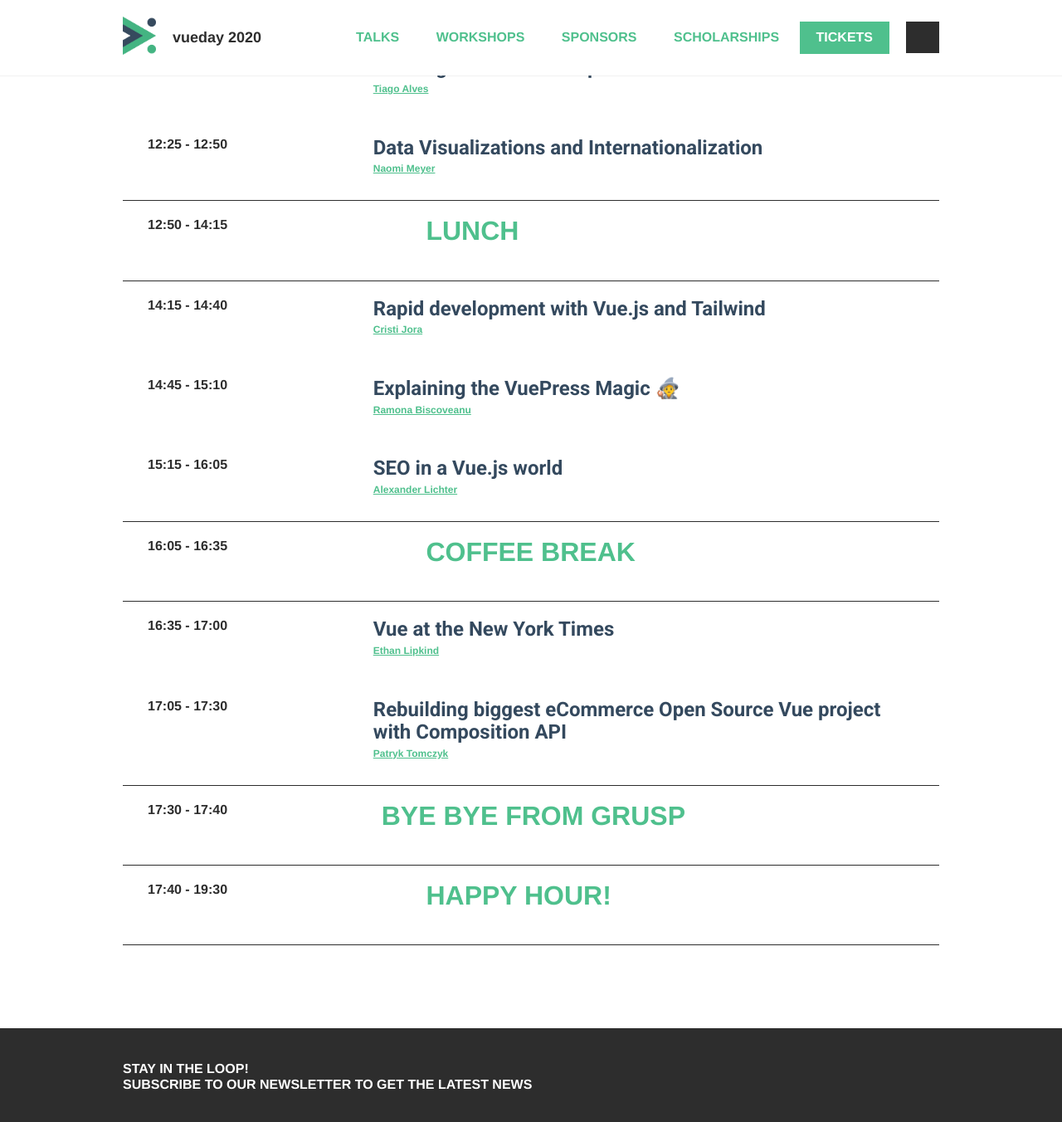
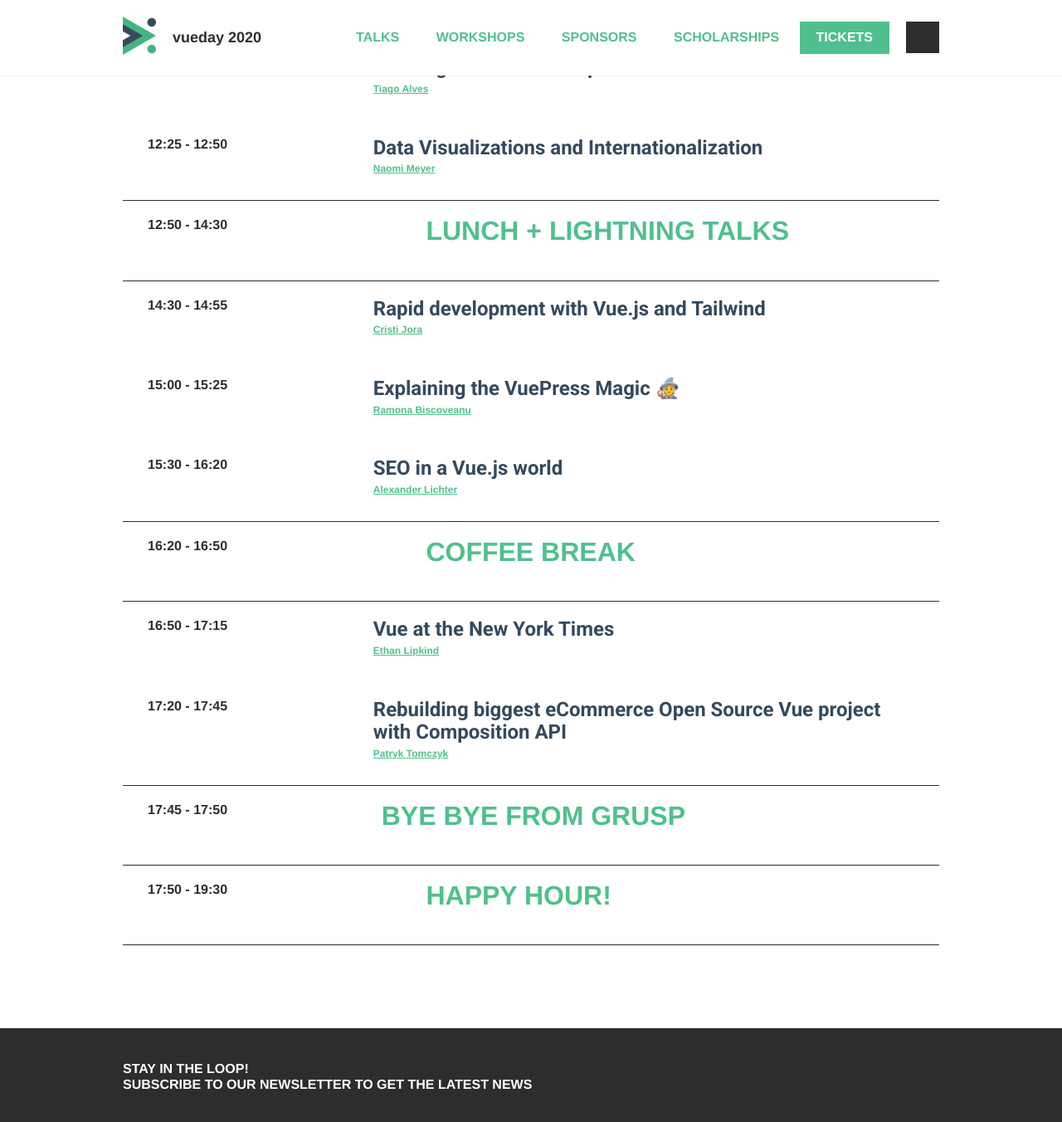
Before and after one commit to giuliatosato/2020.vueday.it, a Jekyll site: the page built from schedule.html, in a window 1280 px wide and 1400 px high, scrolled down 844 px. Shown: the top 1352 px of the window at 83% size. Built offline with Jekyll 4.4.1, drawn with Linux system fonts in a browser that asks for light colours; some web fonts are replaced; comment, search, counter and statistics services are not loaded.

Commit message:
Add lightning talks

```diff
--- a/schedule.html
+++ b/schedule.html
@@ -23,19 +23,19 @@
         {% include schedule/talk.html time='11:30 - 12:20' title='Cooking with NativeScript-Vue' fill='true' %}
         {% include schedule/talk.html time='12:25 - 12:50' title='Data Visualizations and Internationalization' fill='true' %}
 
-        {% include schedule/pause.html time='12:50 - 14:15' title='Lunch' icon="food" fill='true' %}
+        {% include schedule/pause.html time='12:50 - 14:30' title='Lunch + Lightning talks' icon="food" fill='true' %}
 
-        {% include schedule/talk.html time='14:15 - 14:40' title='Rapid development with Vue.js and Tailwind' fill='true' %}
-        {% include schedule/talk.html time='14:45 - 15:10' title='Explaining the VuePress Magic 🧙' fill='true' %}
-        {% include schedule/talk.html time='15:15 - 16:05' title='SEO in a Vue.js world' fill='true' %}
+        {% include schedule/talk.html time='14:30 - 14:55' title='Rapid development with Vue.js and Tailwind' fill='true' %}
+        {% include schedule/talk.html time='15:00 - 15:25' title='Explaining the VuePress Magic 🧙' fill='true' %}
+        {% include schedule/talk.html time='15:30 - 16:20' title='SEO in a Vue.js world' fill='true' %}
 
-        {% include schedule/pause.html time='16:05 - 16:35' title='Coffee break' icon="coffee" fill='true' %}
+        {% include schedule/pause.html time='16:20 - 16:50' title='Coffee break' icon="coffee" fill='true' %}
 
-        {% include schedule/talk.html time='16:35 - 17:00' title='Vue at the New York Times' fill='true' %}
-        {% include schedule/talk.html time='17:05 - 17:30' title='Rebuilding biggest eCommerce Open Source Vue project with Composition API' fill='true' %}
+        {% include schedule/talk.html time='16:50 - 17:15' title='Vue at the New York Times' fill='true' %}
+        {% include schedule/talk.html time='17:20 - 17:45' title='Rebuilding biggest eCommerce Open Source Vue project with Composition API' fill='true' %}
 
-        {% include schedule/pause.html time='17:30 - 17:40' title='Bye bye from GrUSP' fill='true' %}
-        {% include schedule/pause.html time='17:40 - 19:30' title='Happy hour!' icon="bar" fill='true' %}
+        {% include schedule/pause.html time='17:45 - 17:50' title='Bye bye from GrUSP' fill='true' %}
+        {% include schedule/pause.html time='17:50 - 19:30' title='Happy hour!' icon="bar" fill='true' %}
       </tbody>
     </table>
   </div>
@@ -57,19 +57,19 @@
         {% include schedule/talk.html time='11:30 - 12:20' title='Cooking with NativeScript-Vue' fill='true' %}
         {% include schedule/talk.html time='12:25 - 12:50' title='Data Visualizations and Internationalization' fill='true' %}
 
-        {% include schedule/pause.html time='12:50 - 14:15' title='Lunch' icon="food" fill='true' %}
+        {% include schedule/pause.html time='12:50 - 14:30' title='Lunch + Lightning talks' icon="food" fill='true' %}
 
-        {% include schedule/talk.html time='14:15 - 14:40' title='Rapid development with Vue.js and Tailwind' fill='true' %}
-        {% include schedule/talk.html time='14:45 - 15:10' title='Explaining the VuePress Magic 🧙' fill='true' %}
-        {% include schedule/talk.html time='15:15 - 16:05' title='SEO in a Vue.js world' fill='true' %}
+        {% include schedule/talk.html time='14:30 - 14:55' title='Rapid development with Vue.js and Tailwind' fill='true' %}
+        {% include schedule/talk.html time='15:00 - 15:25' title='Explaining the VuePress Magic 🧙' fill='true' %}
+        {% include schedule/talk.html time='15:30 - 16:20' title='SEO in a Vue.js world' fill='true' %}
 
-        {% include schedule/pause.html time='16:05 - 16:35' title='Coffee break' icon="coffee" fill='true' %}
+        {% include schedule/pause.html time='16:20 - 16:50' title='Coffee break' icon="coffee" fill='true' %}
 
-        {% include schedule/talk.html time='16:35 - 17:00' title='Vue at the New York Times' fill='true' %}
-        {% include schedule/talk.html time='17:05 - 17:30' title='Rebuilding biggest eCommerce Open Source Vue project with Composition API' fill='true' %}
+        {% include schedule/talk.html time='16:50 - 17:15' title='Vue at the New York Times' fill='true' %}
+        {% include schedule/talk.html time='17:20 - 17:45' title='Rebuilding biggest eCommerce Open Source Vue project with Composition API' fill='true' %}
 
-        {% include schedule/pause.html time='17:30 - 17:40' title='Bye bye from GrUSP' fill='true' %}
-        {% include schedule/pause.html time='17:40 - 19:30' title='Happy hour!' icon="bar" fill='true' %}
+        {% include schedule/pause.html time='17:45 - 17:50' title='Bye bye from GrUSP' fill='true' %}
+        {% include schedule/pause.html time='17:50 - 19:30' title='Happy hour!' icon="bar" fill='true' %}
       </tbody>
     </table>
   </div>
```
